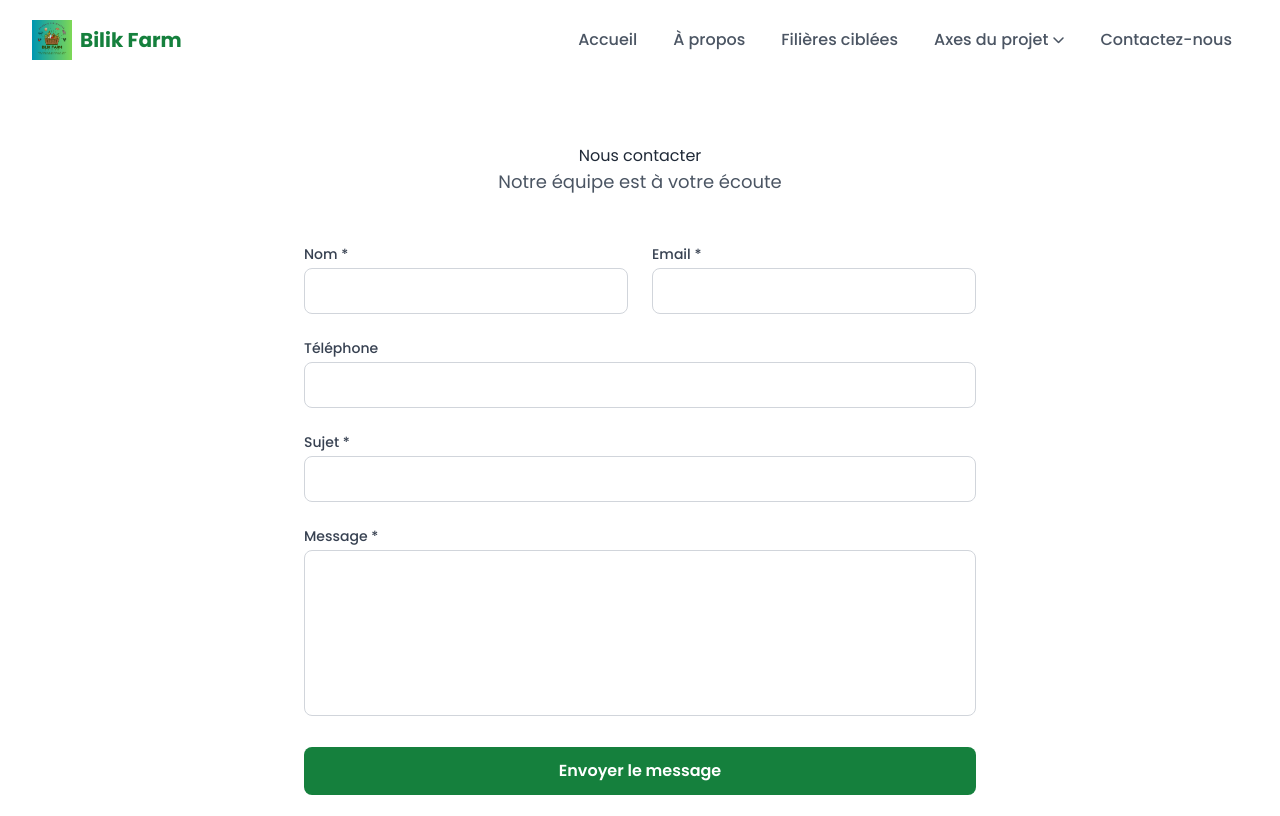
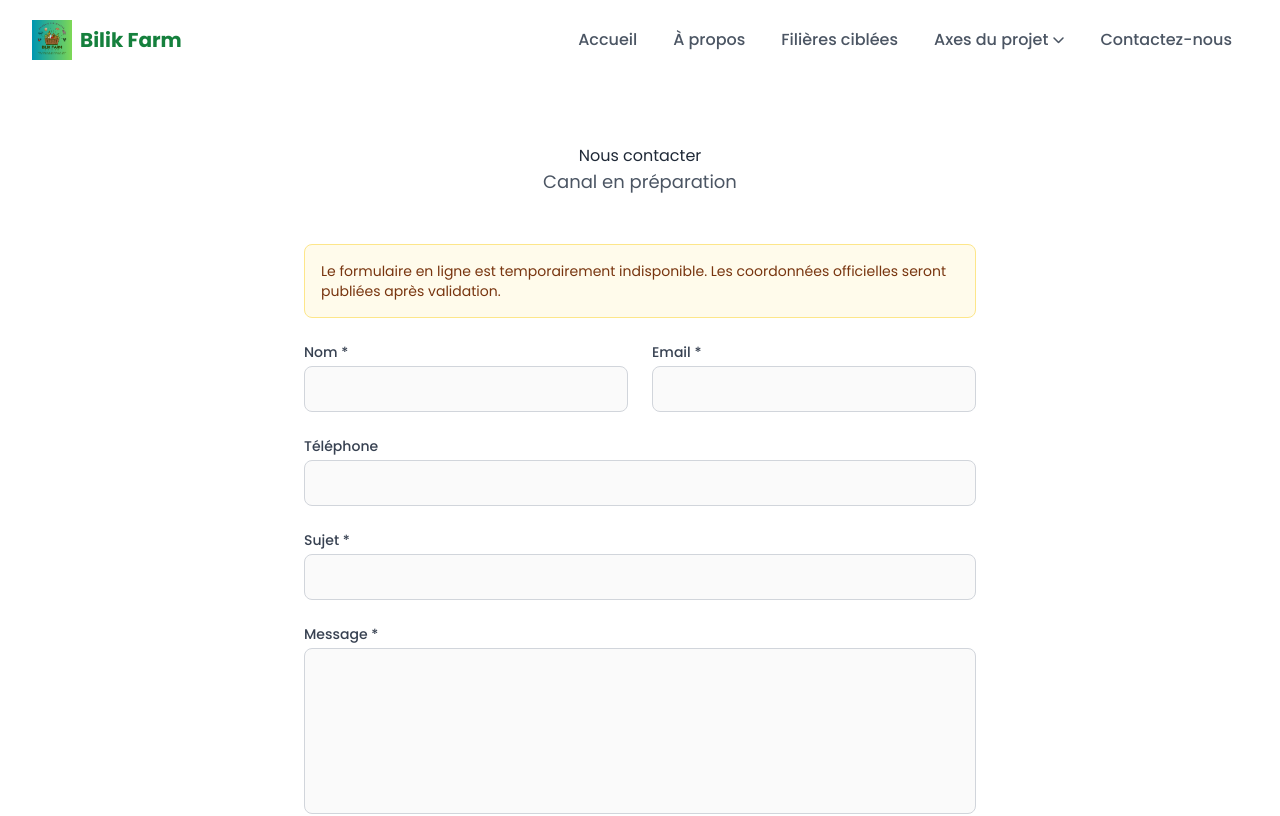
Before and after one commit to Pablo5Berriz/bilik-farm, a Next.js app in the folder frontend/: page /en/contact in a window 1280 px wide. Shown: the top 816 px of the page. Built offline with nearby package versions, Linux system fonts and the light colour scheme.

Commit message:
fix(frontend): disable unverified contact flow

```diff
--- a/frontend/src/app/[locale]/contact/page.tsx
+++ b/frontend/src/app/[locale]/contact/page.tsx
@@ -4,7 +4,7 @@ import { ContactForm } from '@/components/forms/ContactForm';
 
 export default function ContactPage() {
   return (
-    <Section title="Nous contacter" subtitle="Notre équipe est à votre écoute">
+    <Section title="Nous contacter" subtitle="Canal en préparation">
       <Container>
         <div className="max-w-2xl mx-auto">
           <ContactForm />
--- a/frontend/src/app/[locale]/products/[id]/page.tsx
+++ b/frontend/src/app/[locale]/products/[id]/page.tsx
@@ -1,4 +1,5 @@
 import { Container } from '@/components/ui/Container';
+import Link from 'next/link';
 
 function formatTitle(slug: string) {
   return slug
@@ -21,7 +22,7 @@ async function getProduct(slug: string) {
   }
 }
 
-export default async function ProductDetailPage({ params }: { params: { id: string } }) {
+export default async function ProductDetailPage({ params }: { params: { locale: string; id: string } }) {
   const product = await getProduct(params.id);
   const title = product?.name ?? formatTitle(params.id);
   const description = product?.description ?? "Cette page présente une filière ciblée par Bilik Farm. Les informations commerciales, la disponibilité et les prix seront communiqués uniquement après confirmation.";
@@ -36,7 +37,9 @@ export default async function ProductDetailPage({ params }: { params: { id: stri
           <h1 className="text-3xl font-bold text-green-900 mb-4">{title}</h1>
           <p className="text-2xl font-semibold text-green-700 mb-6">Informations sur demande</p>
           <p className="text-gray-600 mb-8">{description}</p>
-          <button className="btn-primary w-full">Demander des informations</button>
+          <Link href={`/${params.locale}/contact`} className="btn-primary w-full text-center block">
+            Demander des informations
+          </Link>
         </div>
       </div>
     </Container>
--- a/frontend/src/components/forms/ContactForm.tsx
+++ b/frontend/src/components/forms/ContactForm.tsx
@@ -3,68 +3,42 @@ import { useState } from 'react';
 import { Button } from '@/components/ui/Button';
 
 export function ContactForm() {
-  const [status, setStatus] = useState<'idle' | 'loading' | 'success' | 'error'>('idle');
   const [form, setForm] = useState({ name: '', email: '', phone: '', subject: '', message: '' });
 
-  const handleSubmit = async (e: React.FormEvent) => {
-    e.preventDefault();
-    setStatus('loading');
-    try {
-      const res = await fetch(`${process.env.NEXT_PUBLIC_API_URL}/api/contact`, {
-        method: 'POST',
-        headers: { 'Content-Type': 'application/json' },
-        body: JSON.stringify(form),
-      });
-      if (!res.ok) throw new Error();
-      setStatus('success');
-      setForm({ name: '', email: '', phone: '', subject: '', message: '' });
-    } catch {
-      setStatus('error');
-    }
-  };
-
-  if (status === 'success') {
-    return (
-      <div className="bg-green-50 border border-green-200 rounded-lg p-8 text-center">
-        <p className="text-green-800 font-semibold text-lg">Message envoyé avec succès!</p>
-        <p className="text-green-600 mt-2">Votre message a bien été transmis.</p>
-        <button onClick={() => setStatus('idle')} className="mt-4 text-green-700 underline">Envoyer un autre message</button>
+  return (
+    <form className="space-y-6" aria-describedby="contact-form-status">
+      <div id="contact-form-status" className="bg-amber-50 border border-amber-200 rounded-lg p-4 text-amber-900 text-sm">
+        Le formulaire en ligne est temporairement indisponible. Les coordonnées officielles seront publiées après validation.
       </div>
-    );
-  }
-
-  return (
-    <form onSubmit={handleSubmit} className="space-y-6">
       <div className="grid md:grid-cols-2 gap-6">
         <div>
           <label className="block text-sm font-medium text-gray-700 mb-1">Nom *</label>
-          <input type="text" required value={form.name} onChange={(e) => setForm({ ...form, name: e.target.value })}
+          <input type="text" disabled value={form.name} onChange={(e) => setForm({ ...form, name: e.target.value })}
             className="w-full border border-gray-300 rounded-lg px-4 py-2.5 focus:outline-none focus:ring-2 focus:ring-green-500" />
         </div>
         <div>
           <label className="block text-sm font-medium text-gray-700 mb-1">Email *</label>
-          <input type="email" required value={form.email} onChange={(e) => setForm({ ...form, email: e.target.value })}
+          <input type="email" disabled value={form.email} onChange={(e) => setForm({ ...form, email: e.target.value })}
             className="w-full border border-gray-300 rounded-lg px-4 py-2.5 focus:outline-none focus:ring-2 focus:ring-green-500" />
         </div>
       </div>
       <div>
         <label className="block text-sm font-medium text-gray-700 mb-1">Téléphone</label>
-        <input type="tel" value={form.phone} onChange={(e) => setForm({ ...form, phone: e.target.value })}
+        <input type="tel" disabled value={form.phone} onChange={(e) => setForm({ ...form, phone: e.target.value })}
           className="w-full border border-gray-300 rounded-lg px-4 py-2.5 focus:outline-none focus:ring-2 focus:ring-green-500" />
       </div>
       <div>
         <label className="block text-sm font-medium text-gray-700 mb-1">Sujet *</label>
-        <input type="text" required value={form.subject} onChange={(e) => setForm({ ...form, subject: e.target.value })}
+        <input type="text" disabled value={form.subject} onChange={(e) => setForm({ ...form, subject: e.target.value })}
           className="w-full border border-gray-300 rounded-lg px-4 py-2.5 focus:outline-none focus:ring-2 focus:ring-green-500" />
       </div>
       <div>
         <label className="block text-sm font-medium text-gray-700 mb-1">Message *</label>
-        <textarea rows={6} required value={form.message} onChange={(e) => setForm({ ...form, message: e.target.value })}
+        <textarea rows={6} disabled value={form.message} onChange={(e) => setForm({ ...form, message: e.target.value })}
           className="w-full border border-gray-300 rounded-lg px-4 py-2.5 focus:outline-none focus:ring-2 focus:ring-green-500 resize-none" />
       </div>
-      {status === 'error' && <p className="text-red-600 text-sm">Une erreur est survenue. Veuillez réessayer.</p>}
-      <Button type="submit" disabled={status === 'loading'} className="w-full">
-        {status === 'loading' ? 'Envoi en cours...' : 'Envoyer le message'}
+      <Button type="button" disabled aria-disabled="true" className="w-full">
+        Envoi temporairement indisponible
       </Button>
     </form>
   );
--- a/frontend/src/components/ui/ProductCard.tsx
+++ b/frontend/src/components/ui/ProductCard.tsx
@@ -5,7 +5,7 @@ interface Product {
   name: string;
   slug: string;
   description?: string;
-  price: number;
+  price?: number;
   images: string[];
   category?: { name: string };
 }
@@ -25,7 +25,7 @@ export function ProductCard({ product }: { product: Product }) {
           <span className="text-xs text-green-600 font-semibold uppercase">{product.category.name}</span>
         )}
         <h3 className="font-bold text-gray-800 mt-1 mb-2">{product.name}</h3>
-        <p className="text-green-700 font-semibold mb-3">{product.price.toLocaleString()} FCFA</p>
+        <p className="text-green-700 font-semibold mb-3">Informations sur demande</p>
         <Link href={`/fr/products/${product.slug}`} className="btn-primary text-sm py-2 w-full text-center block">
           Voir le produit
         </Link>
--- a/frontend/src/lib/utils.ts
+++ b/frontend/src/lib/utils.ts
@@ -2,8 +2,8 @@ export function cn(...classes: (string | undefined | null | false)[]): string {
   return classes.filter(Boolean).join(' ');
 }
 
-export function formatPrice(price: number, currency = 'FCFA'): string {
-  return `${price.toLocaleString('fr-FR')} ${currency}`;
+export function formatPrice(_price: number): string {
+  return 'Informations sur demande';
 }
 
 export function slugify(text: string): string {
```
Also changed, not shown: 3 other files (tests, documents, lock files or other folders).
